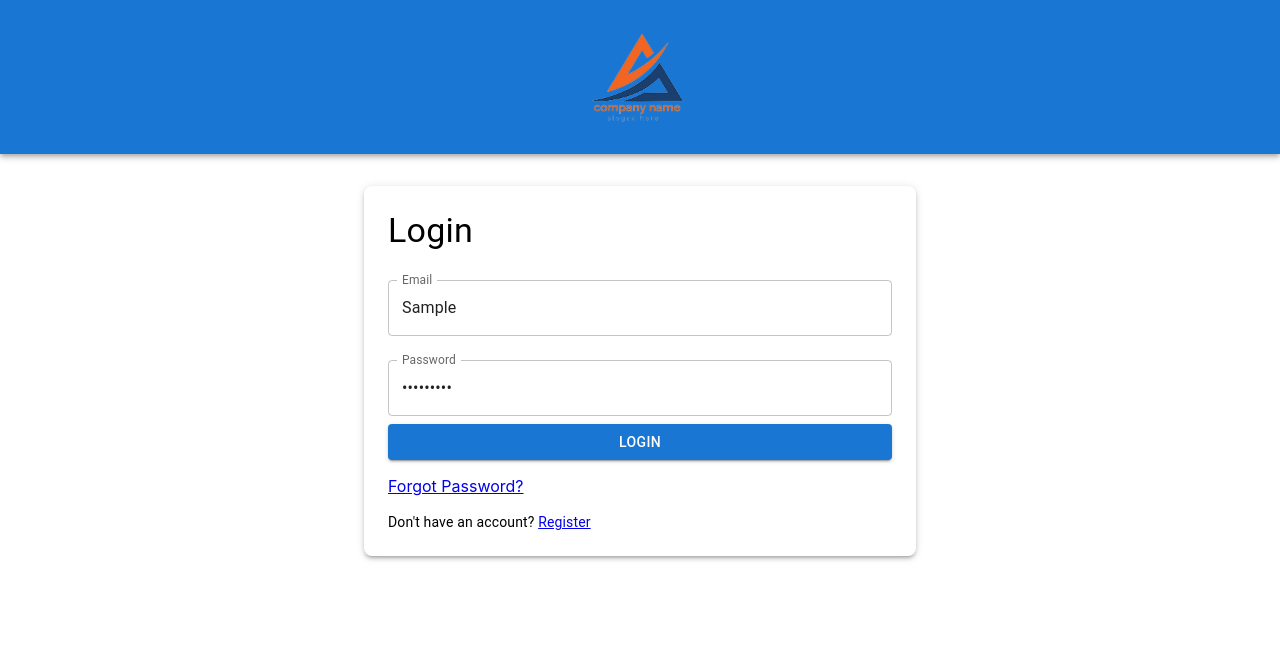
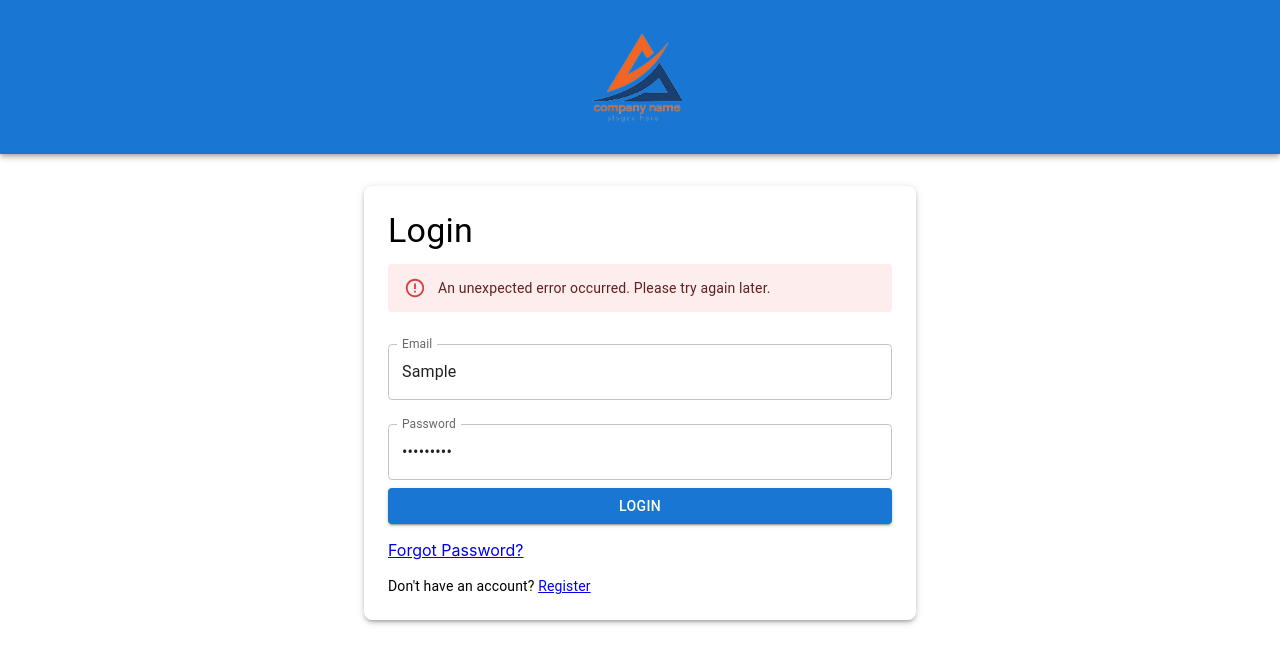
Before and after one commit to codingmaverick007/Video-Platform, a React (Create React App) app in the folder client/: page /login in a window 1280 px wide. Both pictures are taken after typing "Sample", "Sample123" into the empty fields and a click on the button "LOGIN". Shown: the top 664 px of the page. Built offline with nearby package versions, Linux system fonts and the light colour scheme; no server answers.

Commit message:
improved error handling

```diff
--- a/client/src/components/auth/LoginForm.jsx
+++ b/client/src/components/auth/LoginForm.jsx
@@ -10,6 +10,7 @@ function LoginForm() {
     const [password, setPassword] = useState('');
     const [loading, setLoading] = useState(false);
     const [success, setSuccess] = useState(false);
+    const [error, setError] = useState(null);
     const { setLoggedIn, login } = useContext(AuthContext);
     const navigate = useNavigate();
 
@@ -17,6 +18,7 @@ function LoginForm() {
         e.preventDefault();
         setLoading(true);
         setSuccess(false);
+        setError(null);
         try {
             const response = await axios.post('https://video-platform-production.up.railway.app/api/v1/rest-auth/login/', {
                 email: email,
@@ -30,6 +32,11 @@ function LoginForm() {
             navigate('/dashboard');
         } catch (error) {
             console.error('Login error:', error.response ? error.response.data : error.message);
+            if (error.response && error.response.data) {
+                setError(error.response.data);
+            } else {
+                setError({ non_field_errors: ['An unexpected error occurred. Please try again later.'] });
+            }
         } finally {
             setLoading(false);
         }
@@ -52,6 +59,15 @@ function LoginForm() {
                             Login successful! Redirecting...
                         </Alert>
                     )}
+                    {error && (
+                        <Box mb={2}>
+                            {Object.keys(error).map((key) => (
+                                <Alert severity="error" key={key}>
+                                    {error[key]}
+                                </Alert>
+                            ))}
+                        </Box>
+                    )}
                     <form onSubmit={handleLogin}>
                         <TextField
                             fullWidth
@@ -61,6 +77,8 @@ function LoginForm() {
                             value={email}
                             onChange={(e) => setEmail(e.target.value)}
                             disabled={loading}
+                            error={!!error?.email}
+                            helperText={error?.email}
                         />
                         <TextField
                             fullWidth
@@ -71,6 +89,8 @@ function LoginForm() {
                             value={password}
                             onChange={(e) => setPassword(e.target.value)}
                             disabled={loading}
+                            error={!!error?.password}
+                            helperText={error?.password}
                         />
                         <Button type="submit" variant="contained" color="primary" fullWidth disabled={loading}>
                             Login
```
